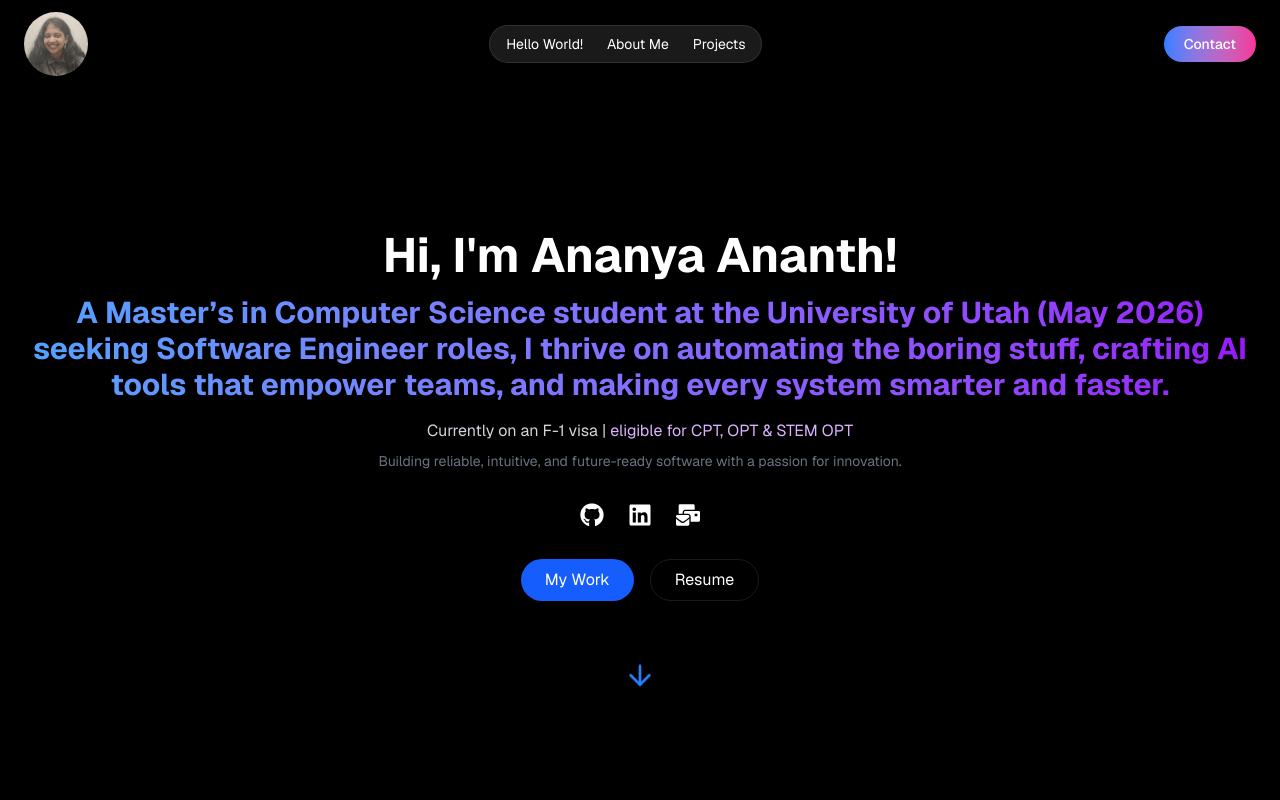
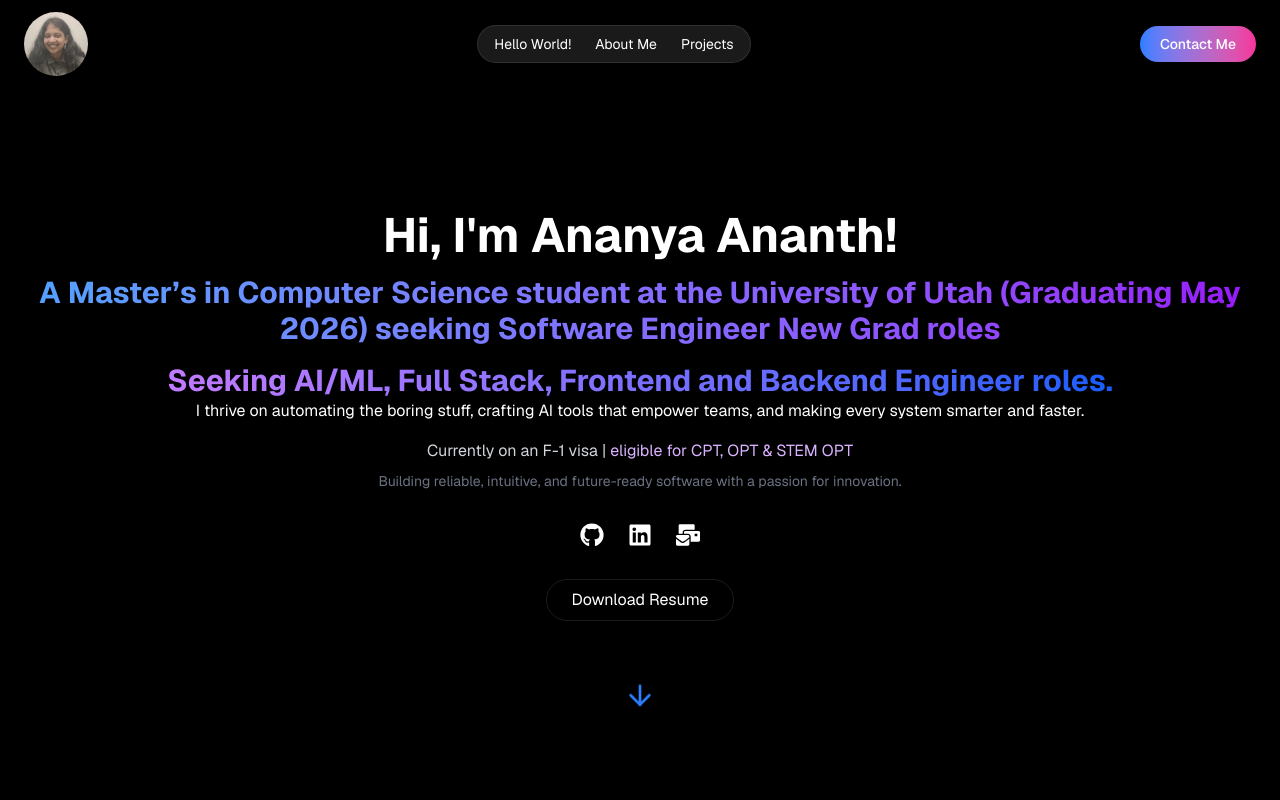
Before and after one commit to ananyaananth29/my-portfolio, a Next.js app: page / in a window 1280 px wide. Shown: the top 800 px of the page. Built offline with nearby package versions, Linux system fonts and the light colour scheme.

Commit message:
fixing arrow, buttons and the text

```diff
--- a/app/page.tsx
+++ b/app/page.tsx
@@ -66,7 +66,7 @@ const handleCopy = (text: string, id: string) => {
           href="#contact"
           className="hidden sm:inline-block bg-gradient-to-r from-blue-500 to-pink-500 text-white rounded-full px-5 py-2 text-sm font-medium whitespace-nowrap"
         >
-          Contact
+          Contact Me
         </a>
 
         {/* Mobile Menu Button */}
@@ -128,7 +128,9 @@ const handleCopy = (text: string, id: string) => {
           Hi, I'm <span className="text-white">Ananya Ananth!</span>
         </h1>
         <h6 className="text-1xl sm:text-2xl md:text-3xl font-bold bg-gradient-to-r from-blue-400 to-purple-600 bg-clip-text text-transparent mt-4">
-          A Master’s in Computer Science student at the University of Utah (May 2026) seeking Software Engineer roles, I thrive on automating the boring stuff, crafting AI tools that empower teams, and making every system smarter and faster.        </h6>
+          A Master’s in Computer Science student at the University of Utah (Graduating May 2026) seeking Software Engineer New Grad roles </h6>
+          <h5 className="text-1xl sm:text-2xl md:text-3xl font-bold bg-gradient-to-r from-purple-400 to-blue-600 bg-clip-text text-transparent mt-4">Seeking AI/ML, Full Stack, Frontend and Backend Engineer roles. </h5>
+          <span className="text-base text-white-600"> I thrive on automating the boring stuff, crafting AI tools that empower teams, and making every system smarter and faster.     </span>
         <p className="text-base text-gray-300 mt-4">Currently on an F-1 visa | <span className="text-purple-300">eligible for CPT, OPT & STEM OPT</span></p>
         <p className="text-sm text-gray-500 mt-2 max-w-xl">
           Building reliable, intuitive, and future-ready software with a passion for innovation.
@@ -150,18 +152,18 @@ const handleCopy = (text: string, id: string) => {
         </div>
 
         <div className="flex gap-4 mt-8">
-          <button className="bg-blue-600 hover:bg-blue-700 px-6 py-2 rounded-full text-white">My Work</button>
+          {/* <button className="bg-blue-600 hover:bg-blue-700 px-6 py-2 rounded-full text-white">My Work</button> */}
           <a
             href="/ananya-ananth-resume.pdf"
             download
             className="border border-white/10 px-6 py-2 rounded-full text-white hover:bg-white/10 transition"
           >
-            Resume
+            Download Resume
           </a>
         </div>
 
         <div className="mt-16 animate-bounce">
-          <a href="#skills" className="text-blue-500 hover:text-blue-400 transition">
+          <a href="#about" className="text-blue-500 hover:text-blue-400 transition">
             <FiArrowDown size={32} />
           </a>
         </div>
```
